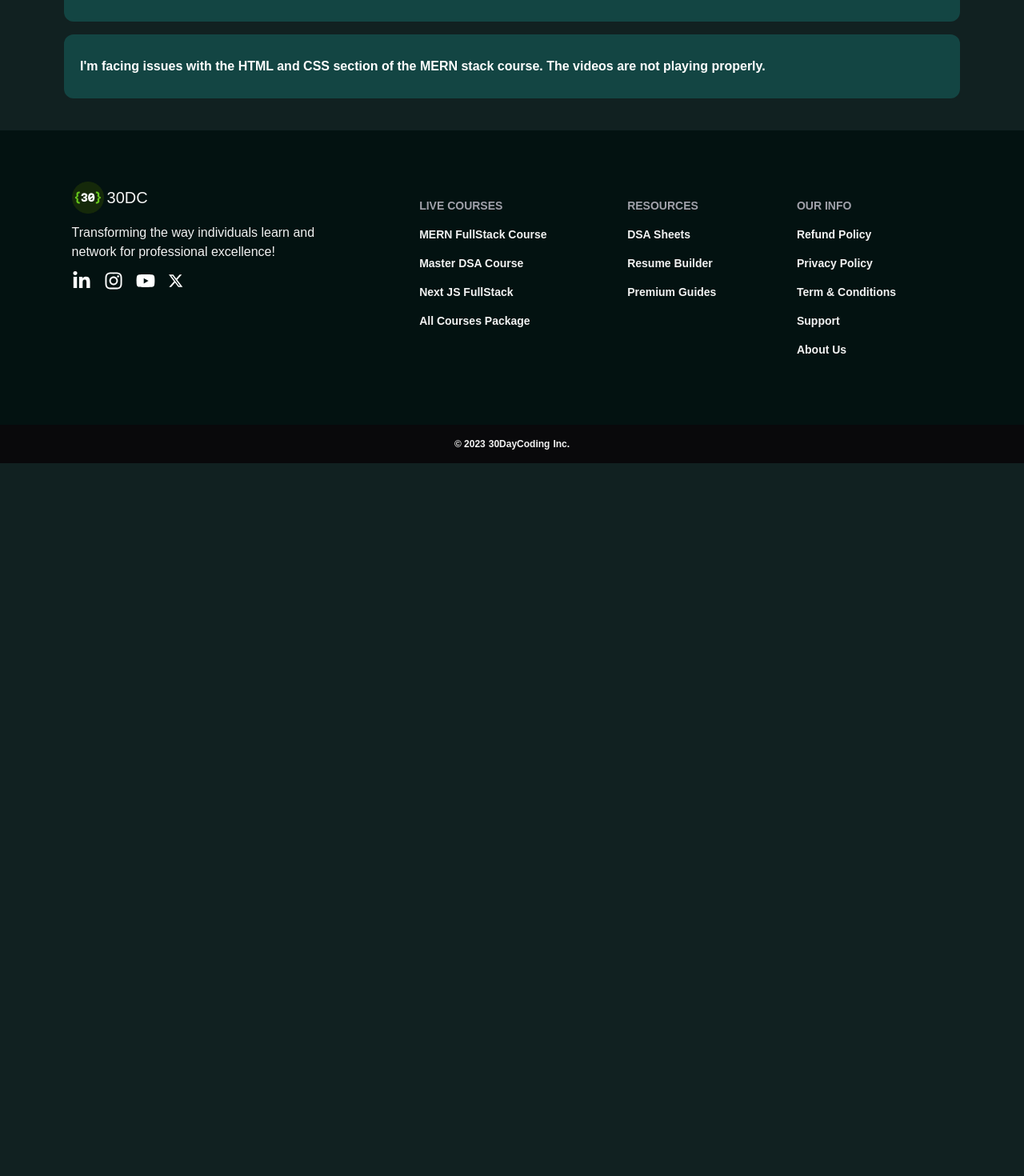
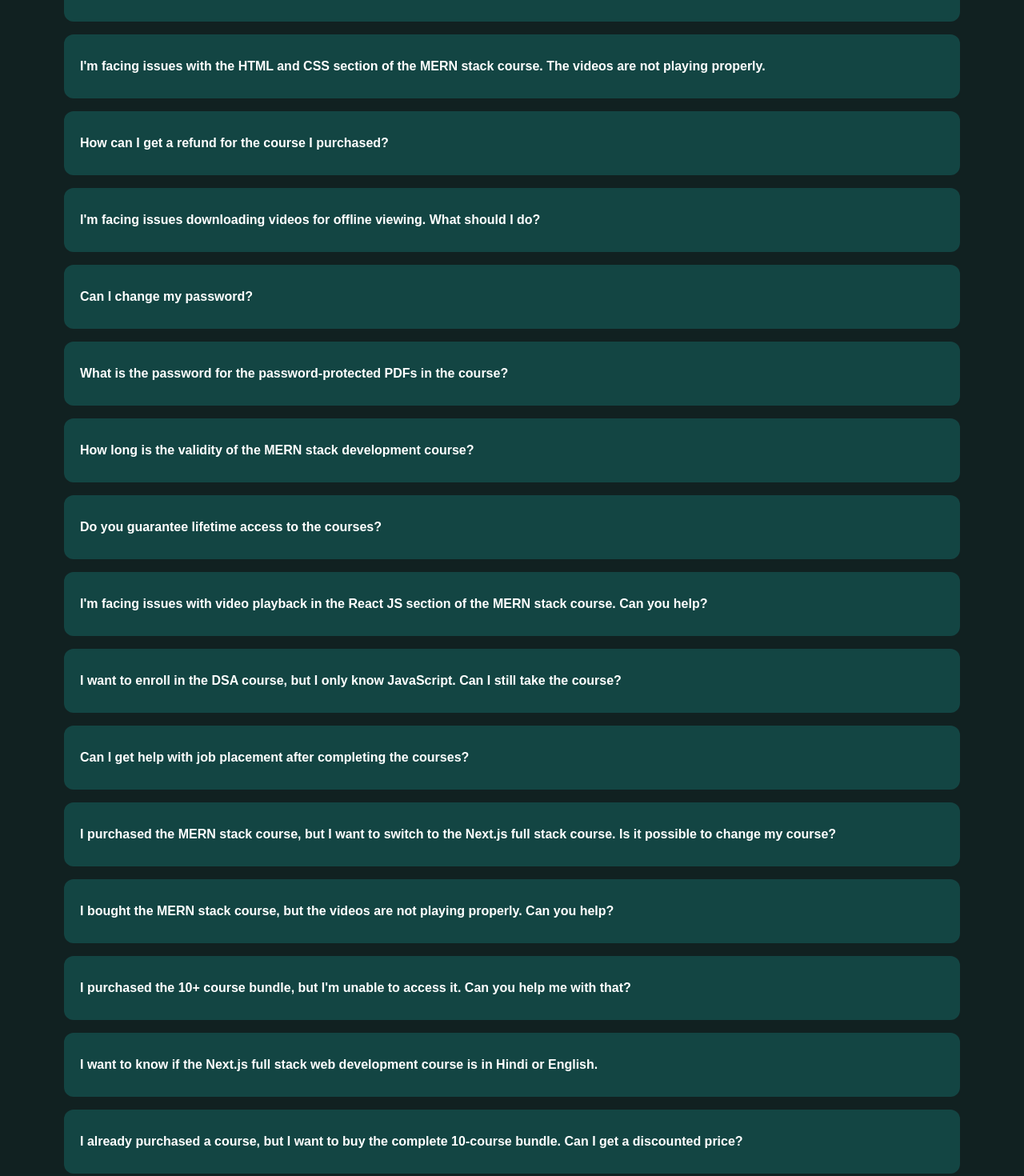
Before and after one commit to deepanshu1422/namastedev-v2, a Next.js app: page / in a window 1280 px wide. Shown: the part 7160-8630 px from the top of the page at 80% size. Before the commit the page ends 7739 px from the top, so only its background shows below. Built offline with nearby package versions, Linux system fonts and the light colour scheme; a web font is replaced by a local one.

Commit message:
fix: mentorship & no resources

```diff
--- a/src/app/(guide)/dsa/challenges.tsx
+++ b/src/app/(guide)/dsa/challenges.tsx
@@ -1,3 +1,5 @@
+'use client'
+
 import { Button } from "@/components/ui/button"
 import {
   Card,
@@ -22,11 +24,6 @@
   AccordionItem,
   AccordionTrigger,
 } from "@/components/ui/accordion"
-
-// "use client"
-
-// import * as React from "react"
-
 import { Progress } from "@/components/ui/progress"
 
 // export function ProgressDemo() {
@@ -52,46 +49,25 @@
 } from "@/components/ui/table"
 import Link from "next/link"
 import { Checkbox } from "@/components/ui/checkbox"
+import { Dispatch, SetStateAction, useState } from "react"
 
-const invoices = [
-  {
-    invoice: "INV001",
-    paymentStatus: "Problem Statement",
-    paymentMethod: "Easy",
-  },
-  {
-    invoice: "INV002",
-    paymentStatus: "Problem Statement",
-    paymentMethod: "Easy"
-  },
-  {
-    invoice: "INV003",
-    paymentStatus: "Problem Statement",
-    paymentMethod: "Easy",
-  },
-  {
-    invoice: "INV004",
-    paymentStatus: "Problem Statement",
-    paymentMethod: "Easy",
-  },
-  {
-    invoice: "INV005",
-    paymentStatus: "Problem Statement",
-    paymentMethod: "Easy"
-  },
-  {
-    invoice: "INV006",
-    paymentStatus: "Problem Statement",
-    paymentMethod: "Easy",
-  },
-  {
-    invoice: "INV007",
-    paymentStatus: "Problem Statement",
-    paymentMethod: "Easy",
-  },
-]
+type Props = {
+  state: {
+    invoice: string;
+    paymentStatus: string;
+    paymentMethod: string;
+    select: boolean;
+  }[],
+  setState: Dispatch<SetStateAction<{
+    invoice: string;
+    paymentStatus: string;
+    paymentMethod: string;
+    select: boolean;
+  }[]>>
+}
 
-export function TableDemo() {
+export function TableDemo({ state, setState }: Props) {
+
   return (
     <Table>
       {/* <TableCaption>A list of your recent invoices.</TableCaption> */}
@@ -104,26 +80,20 @@
         </TableRow>
       </TableHeader>
       <TableBody>
-        {invoices.map((invoice) => (
-          <TableRow className="hover:bg-slate-600/30 border-slate-600" key={invoice.invoice}>
-            <TableCell className="font-medium flex items-center justify-center w-[50px]"><Checkbox /></TableCell>
+        {state.map((invoice, index) => (
+          <TableRow data-state={invoice.select && "selected"} className="hover:bg-slate-600/30 border-slate-600" key={invoice.invoice}>
+            <TableCell className="font-medium flex items-center justify-center w-[50px]"><Checkbox checked={invoice.select} onCheckedChange={(e) => { setState(state.map((ele, i) => index === i ? { ...ele, select: Boolean(e) } : ele)) }} /></TableCell>
             <TableCell>{invoice.paymentStatus}</TableCell>
             <TableCell className="text-right">{invoice.paymentMethod}</TableCell>
             <TableCell className="text-right w-[120px] text-primary"><Link href={"#"}>View Code</Link></TableCell>
           </TableRow>
         ))}
       </TableBody>
-      {/* <TableFooter>
-        <TableRow>
-          <TableCell colSpan={3}>Total</TableCell>
-          <TableCell className="text-right">$2,500.00</TableCell>
-        </TableRow>
-      </TableFooter> */}
     </Table>
   )
 }
 
-export function AccordionDemo() {
+export function AccordionDemo({ state, setState }: Props) {
   return (
     <Accordion type="single" collapsible className="w-full pt-5">
       <AccordionItem className="bg-muted/50" value="item-1">
@@ -135,31 +105,7 @@
           </div>
         </AccordionTrigger>
         <AccordionContent className="p-4">
-          <TableDemo />
-        </AccordionContent>
-      </AccordionItem>
-      <AccordionItem className="bg-muted/50" value="item-2">
-        <AccordionTrigger className="bg-card px-4 flex justify-between w-full">
-          <span className="flex-1 shrink-0 text-nowrap font-extrabold font-bric">Two Pointers</span>
-          <div className="flex gap-2 items-center justify-end w-full">
-            <span>12/20</span>
-            <Progress value={60} className="w-[40%]" />
-          </div>
-        </AccordionTrigger>
-        <AccordionContent className="p-4">
-          <TableDemo />
-        </AccordionContent>
-      </AccordionItem>
-      <AccordionItem className="bg-muted/50" value="item-3">
-        <AccordionTrigger className="bg-card px-4 flex justify-between w-full">
-          <span className="flex-1 shrink-0 text-nowrap font-extrabold font-bric">Slider Window</span>
-          <div className="flex gap-2 items-center justify-end w-full">
-            <span>6/10</span>
-            <Progress value={60} className="w-[40%]" />
-          </div>
-        </AccordionTrigger>
-        <AccordionContent className="p-4">
-          <TableDemo />
+          <TableDemo state={state} setState={setState} />
         </AccordionContent>
       </AccordionItem>
     </Accordion>
@@ -167,6 +113,52 @@
 }
 
 export default function ChallengesTabs() {
+
+  const [invoices, setInvoices] = useState([
+    {
+      invoice: "INV001",
+      paymentStatus: "Problem Statement",
+      paymentMethod: "Easy",
+      select: false
+    },
+    {
+      invoice: "INV002",
+      paymentStatus: "Problem Statement",
+      paymentMethod: "Easy",
+      select: false
+    },
+    {
+      invoice: "INV003",
+      paymentStatus: "Problem Statement",
+      paymentMethod: "Easy",
+      select: false
+    },
+    {
+      invoice: "INV004",
+      paymentStatus: "Problem Statement",
+      paymentMethod: "Easy",
+      select: false
+    },
+    {
+      invoice: "INV005",
+      paymentStatus: "Problem Statement",
+      paymentMethod: "Easy",
+      select: false
+    },
+    {
+      invoice: "INV006",
+      paymentStatus: "Problem Statement",
+      paymentMethod: "Easy",
+      select: false
+    },
+    {
+      invoice: "INV007",
+      paymentStatus: "Problem Statement",
+      paymentMethod: "Easy",
+      select: false
+    },
+  ])
+
   return (
     <Tabs defaultValue="blind" className="pt-10">
       <TabsList className="flex gap-2 w-full max-w-3xl mx-auto bg-card">
@@ -175,14 +167,14 @@
         <TabsTrigger className="flex-1" value="all">🌍 30DC All</TabsTrigger>
       </TabsList>
       <TabsContent value="blind">
-        <AccordionDemo />
+        <AccordionDemo state={invoices} setState={setInvoices} />
       </TabsContent>
-      <TabsContent value="150">
+      {/* <TabsContent value="150">
         <AccordionDemo />
       </TabsContent>
       <TabsContent value="all">
         <AccordionDemo />
-      </TabsContent>
+      </TabsContent> */}
     </Tabs>
   )
 }
--- a/src/app/(guide)/dsa/page.tsx
+++ b/src/app/(guide)/dsa/page.tsx
@@ -9,7 +9,7 @@
   description:
     "Explore our DSA code platform for mastering Data Structures and Algorithms. Access a wide range of DSA tutorials, practice problems, and coding challenges to enhance your programming skills and ace your technical interviews.",
   openGraph: {
-    images: "https://i.ibb.co/f2v6nCj/job.webp",
+    images: "https://i.ibb.co/7KP3CJp/dsa-1.webp",
     title: "30DC Code Platform | 30dayscoding",
     description:
       "Explore our DSA code platform for mastering Data Structures and Algorithms. Access a wide range of DSA tutorials, practice problems, and coding challenges to enhance your programming skills and ace your technical interviews.",
@@ -19,7 +19,7 @@
   keywords: ["30 days coding, coding, coding challenges"],
   twitter: {
     card: "summary_large_image",
-    images: "https://i.ibb.co/f2v6nCj/job.webp",
+    images: "https://i.ibb.co/7KP3CJp/dsa-1.webp",
     title: "30DC Code Platform | 30dayscoding",
     description:
       "Explore our DSA code platform for mastering Data Structures and Algorithms. Access a wide range of DSA tutorials, practice problems, and coding challenges to enhance your programming skills and ace your technical interviews.",
--- a/src/app/(main)/job2/page.tsx
+++ b/src/app/(main)/job2/page.tsx
@@ -4,6 +4,7 @@
 import { PrismaClientKnownRequestError } from "@prisma/client/runtime/library";
 import { Metadata } from "next";
 import { unstable_cache } from "next/cache";
+import { notFound } from "next/navigation";
 
 export const metadata: Metadata = {
   title: "Job Platform | 30dayscoding",
@@ -58,10 +59,12 @@
 
   const newData = data.map((e) => ({ ...e, status: "applied", id: e.jobId }));
 
+  return notFound()
+
   return (
     <main className="mx-auto max-w-[90rem] px-5 md:px-10 lg:px-20 flex flex-col min-h-svh">
       <Hero />
-      <DataTableDemo data={newData} />
+      {/* <DataTableDemo data={newData} /> */}
     </main>
   );
 }
--- a/src/app/(main)/mentorship/lifetime.tsx
+++ b/src/app/(main)/mentorship/lifetime.tsx
@@ -23,9 +23,9 @@
         <div className='m-auto flex flex-col px-5 lg:px-20 pt-10 max-w-[75rem]'>
             <span className="flex items-center justify-center gap-4 relative pb-4">
                 <hr className="max-phone:hidden h-0.5 max-lg:w-20 w-60 max-w-60 rounded bg-gradient-to-r from-0% from-transparent to-100% to-prime" />
-                <h2 className="font-jakarta phone:shrink-0 text-[2rem] sm:text-4xl font-extrabold text-center">
+                <h1 className="font-jakarta bg-gradient-to-r from-lime-300 to-green-800 text-transparent bg-clip-text leading-tight phone:shrink-0 text-[2rem] sm:text-4xl font-extrabold text-center">
                     Lifetime Mentorship
-                </h2>
+                </h1>
                 <hr className="max-phone:hidden h-0.5 max-lg:w-20 w-60 max-w-60 rounded bg-gradient-to-l from-0% from-transparent to-100% to-prime" />
             </span>
             <section className='flex mx-auto flex-wrap w-full items-center justify-center md:divide-x-2 divide-white py-2'>
@@ -54,7 +54,7 @@
                     <Play className='h-10 w-10 fill-prime text-prime m-auto drop-shadow-xl shadow-prime translate-x-0.5' />
                     </button>
                 </AspectRatio>
-                <YTModal url={"pvUJr1-ePvU"} open={open} setOpen={setOpen} />
+                <YTModal url={"TXdIttK4018"} open={open} setOpen={setOpen} />
             </div>
 
             <div className='flex flex-col gap-2 py-4 mx-auto'>
@@ -64,7 +64,7 @@
                 </span>))}
             </div>
 
-            <h3 className='font-jakarta font-extrabold text-4xl sm:text-5xl mx-auto sm:pt-6 text-center'>₹{mentorship.price}/<span className='line-through italic text-muted-foreground'>₹{mentorship.ogPrice}</span>.LifeLong Mentorship.</h3>
+            <h3 className='font-jakarta font-extrabold text-4xl sm:text-5xl mx-auto sm:pt-6 text-center max-w-[90vw] overflow-hidden text-wrap'>₹{mentorship.price}/<span className='line-through italic text-muted-foreground'>₹{mentorship.ogPrice}</span>.LifeLong Mentorship.</h3>
             <p className='m-auto py-2 pb-6 text-center text-sm max-w-3xl text-foreground/90'>If you&apos;re not completely satisfied with your purchase, or if it doesn&apos;t meet your expectations, simply respond to the email receipt within 30 days to receive a full refund. No questions asked.</p>
 
             <Link href={"https://pages.razorpay.com/pl_NRwJhRPeyZEekG/view"} target='_blank' className='bg-prime rounded-full px-4 text-center py-3 max-w-3xl mx-auto w-full text-3xl sm:text-4xl font-extrabold flex gap-3 justify-center hover:opacity-80 transition-all duration-200 uppercase'><CreditCard className="h-10 w-10" />Join Now</Link>
--- a/src/app/(main)/mentorship/page.tsx
+++ b/src/app/(main)/mentorship/page.tsx
@@ -162,11 +162,11 @@
         }))}]
         }`
       }} />
-      <Hero
+      {/* <Hero
         title="Lifetime 1:1 Mentorship + 10 Course Access"
         desc="Learn from Aryan, Deepanshu, and the 30DC team to get placed this season."
         heroImage="/main/hero_section_mentor.png"
-      />
+      /> */}
       <Lifetime />
       <Features />
       <MentorshipGallary />
--- a/src/app/(main)/page.tsx
+++ b/src/app/(main)/page.tsx
@@ -113,6 +113,62 @@
       question: "I'm facing issues with the HTML and CSS section of the MERN stack course. The videos are not playing properly.",
       answer: "Report any video playback issues in specific course sections to the course provider's support team. They can investigate the problem and provide assistance to resolve the issue."
     },
+    {
+      question: "How can I get a refund for the course I purchased?",
+      answer: "To request a refund, fill out the refund request form and follow the steps provided by the course provider."
+    },
+    {
+      question: "I'm facing issues downloading videos for offline viewing. What should I do?",
+      answer: "If you encounter problems downloading videos, ensure you are logged in on only one device and clear your browser cache. If issues persist, contact customer support for assistance."
+    },
+    {
+      question: "Can I change my password?",
+      answer: "Yes, you can change your password by contacting the course provider's support team with your account details."
+    },
+    {
+      question: "What is the password for the password-protected PDFs in the course?",
+      answer: "If you have trouble accessing password-protected PDFs, reach out to the course provider's support team for the password or assistance."
+    },
+    {
+      question: "How long is the validity of the MERN stack development course?",
+      answer: "The validity period of the MERN stack development course can vary. Contact the course provider for specific details on the course duration and access."
+    },
+    {
+      question: "Do you guarantee lifetime access to the courses?",
+      answer: "The course provider offers lifetime access to their courses, but it's best to confirm the exact terms with their support team."
+    },
+    {
+      question: "I'm facing issues with video playback in the React JS section of the MERN stack course. Can you help?",
+      answer: "If you encounter video playback issues in specific course sections, report the problem to the course provider's support team for troubleshooting and resolution."
+    },
+    {
+      question: "I want to enroll in the DSA course, but I only know JavaScript. Can I still take the course?",
+      answer: "The DSA course may be taught in languages like C or C++. If you are only familiar with JavaScript, it's best to clarify with the course provider if the course is suitable for your skill level."
+    },
+    {
+      question: "Can I get help with job placement after completing the courses?",
+      answer: "Some course providers offer job assistance programs. Reach out to the specific course provider to inquire about their placement support services."
+    },
+    {
+      question: "I purchased the MERN stack course, but I want to switch to the Next.js full stack course. Is it possible to change my course?",
+      answer: "Contact the course provider's support team to request a course change from MERN stack to Next.js full stack. They can assist you with the process."
+    },
+    {
+      question: "I bought the MERN stack course, but the videos are not playing properly. Can you help?",
+      answer: "If you encounter issues with video playback in the MERN stack course, report the problem to the course provider's support team. They can investigate the issue and provide assistance."
+    },
+    {
+      question: "I purchased the 10+ course bundle, but I'm unable to access it. Can you help me with that?",
+      answer: "If you face difficulties accessing the 10+ course bundle after purchase, contact the course provider's support team with your account details. They can investigate and resolve the access issue."
+    },
+    {
+      question: "I want to know if the Next.js full stack web development course is in Hindi or English.",
+      answer: "The language of instruction for the Next.js full stack web development course can vary. It's best to confirm the course language with the course provider before enrolling."
+    },
+    {
+      question: "I already purchased a course, but I want to buy the complete 10-course bundle. Can I get a discounted price?",
+      answer: "If you have already purchased a course and want to upgrade to the 10-course bundle, contact the course provider's support team. They may be able to provide a discounted price based on your previous purchase."
+    },
   ];
 
   return (
--- a/src/app/(main)/resources/page.tsx
+++ b/src/app/(main)/resources/page.tsx
@@ -5,6 +5,7 @@
 import Store from "@/components/home-components/store";
 import Faqs from "@/components/mentorship-comp/faq";
 import Script from "next/script";
+import { notFound } from "next/navigation";
 
 export const metadata: Metadata = {
   title: "Resources | 30dayscoding",
@@ -88,6 +89,9 @@
       answer: "If you have already purchased a course and want to upgrade to the 10-course bundle, contact the course provider's support team. They may be able to provide a discounted price based on your previous purchase."
       },
   ];
+
+  return notFound()
+
   return (
     <main className={`font-jakarta bg-bg min-h-svh`}>
       <Script id="resource-faq" type="application/ld+json" dangerouslySetInnerHTML={{
```
